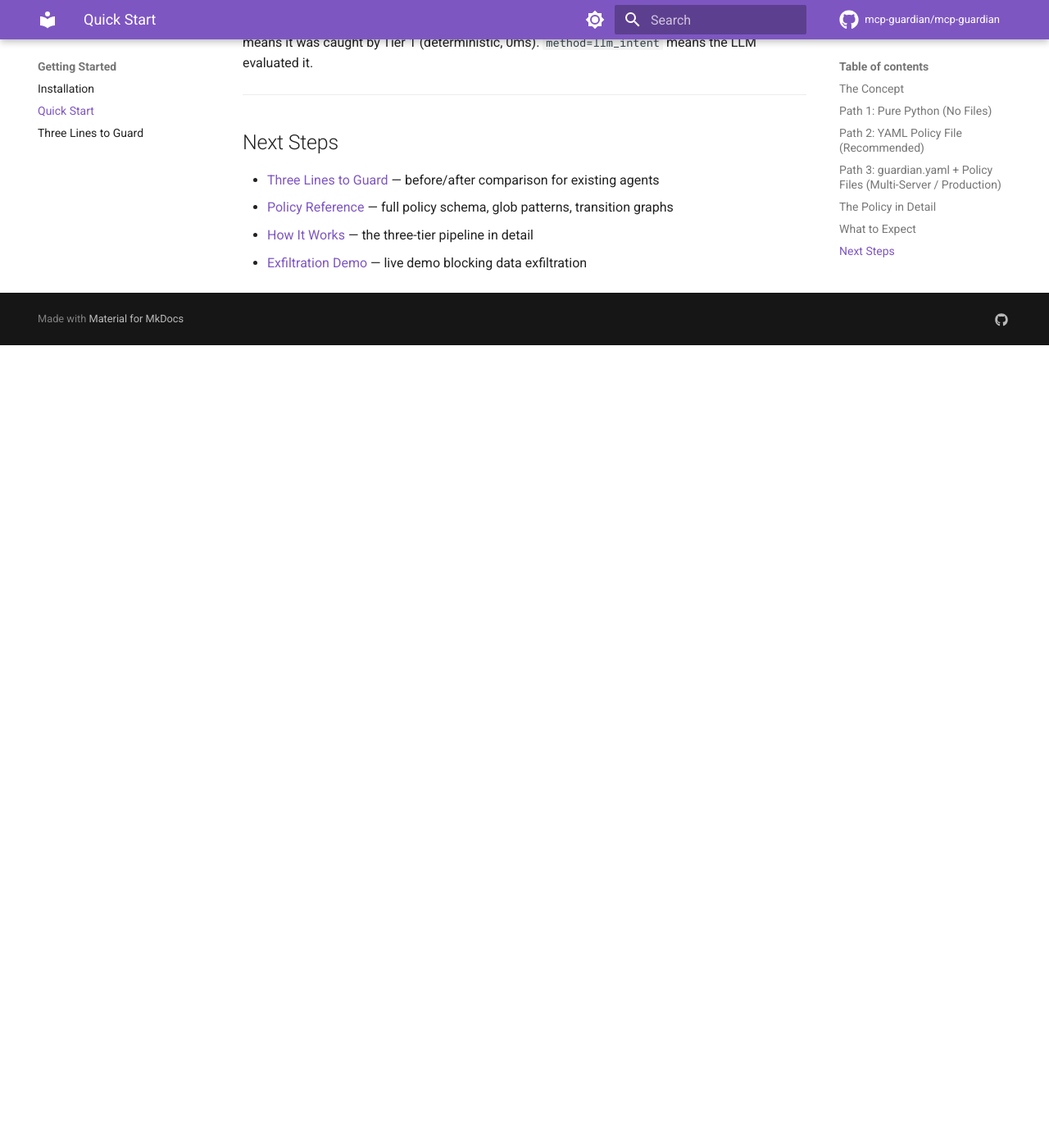
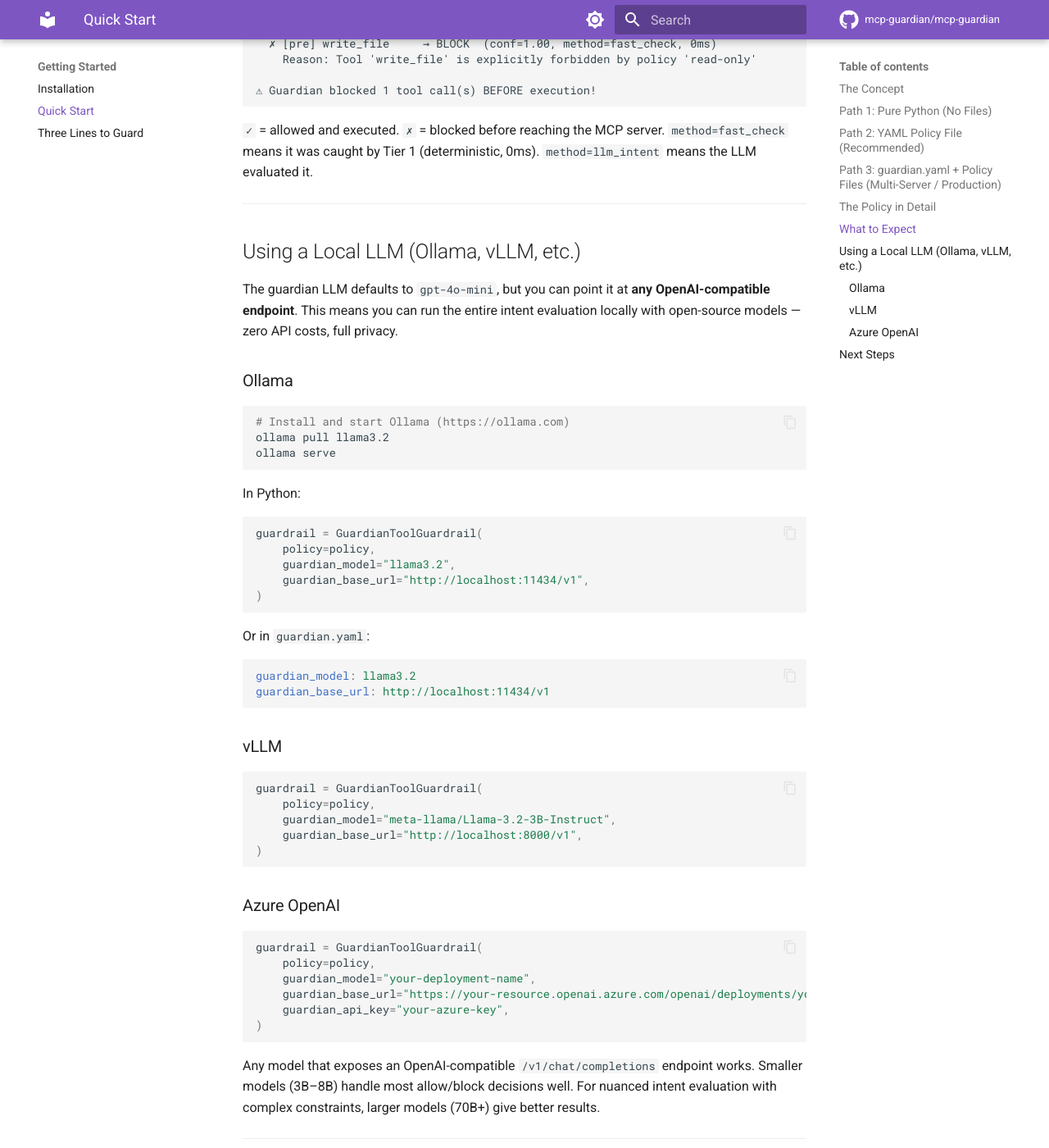
Before and after one commit to mcp-guardian/mcp-guardian, an MkDocs documentation site: the page built from docs/getting-started/quickstart.md, in a window 1280 px wide and 1400 px high, scrolled down 5473 px. Shown: the whole window at 82% size. Built offline with MkDocs 1.6.1 and Material for MkDocs 9.7.7, drawn with Linux system fonts in a browser that asks for light colours; comment, search, counter and statistics services are not loaded; before the commit the page ends 5894 px from its top, so only the background shows below that; some of the changed text lies outside the part shown.

Commit message:
Add local LLM docs: Ollama, vLLM, Azure examples in quickstart and index

````diff
--- a/docs/getting-started/quickstart.md
+++ b/docs/getting-started/quickstart.md
@@ -49,6 +49,13 @@ policy = IntentPolicy(
 
 # 2. Create the guardrail
 guardrail = GuardianToolGuardrail(policy=policy)
+
+# Or use a local Ollama model instead of OpenAI:
+# guardrail = GuardianToolGuardrail(
+#     policy=policy,
+#     guardian_model="llama3.2",
+#     guardian_base_url="http://localhost:11434/v1",
+# )
 
 # 3. Connect to MCP server, wrap tools, run agent
 async def main():
@@ -243,6 +250,60 @@ Guardian audit trail (3 evaluations):
 
 ---
 
+## Using a Local LLM (Ollama, vLLM, etc.)
+
+The guardian LLM defaults to `gpt-4o-mini`, but you can point it at **any OpenAI-compatible endpoint**. This means you can run the entire intent evaluation locally with open-source models — zero API costs, full privacy.
+
+### Ollama
+
+```bash
+# Install and start Ollama (https://ollama.com)
+ollama pull llama3.2
+ollama serve
+```
+
+In Python:
+
+```python
+guardrail = GuardianToolGuardrail(
+    policy=policy,
+    guardian_model="llama3.2",
+    guardian_base_url="http://localhost:11434/v1",
+)
+```
+
+Or in `guardian.yaml`:
+
+```yaml
+guardian_model: llama3.2
+guardian_base_url: http://localhost:11434/v1
+```
+
+### vLLM
+
+```python
+guardrail = GuardianToolGuardrail(
+    policy=policy,
+    guardian_model="meta-llama/Llama-3.2-3B-Instruct",
+    guardian_base_url="http://localhost:8000/v1",
+)
+```
+
+### Azure OpenAI
+
+```python
+guardrail = GuardianToolGuardrail(
+    policy=policy,
+    guardian_model="your-deployment-name",
+    guardian_base_url="https://your-resource.openai.azure.com/openai/deployments/your-deployment/v1",
+    guardian_api_key="your-azure-key",
+)
+```
+
+Any model that exposes an OpenAI-compatible `/v1/chat/completions` endpoint works. Smaller models (3B–8B) handle most allow/block decisions well. For nuanced intent evaluation with complex constraints, larger models (70B+) give better results.
+
+---
+
 ## Next Steps
 
 - [Three Lines to Guard](three-lines.md) — before/after comparison for existing agents
````
Also changed, not shown: docs/index.md (+14 -0 lines).
